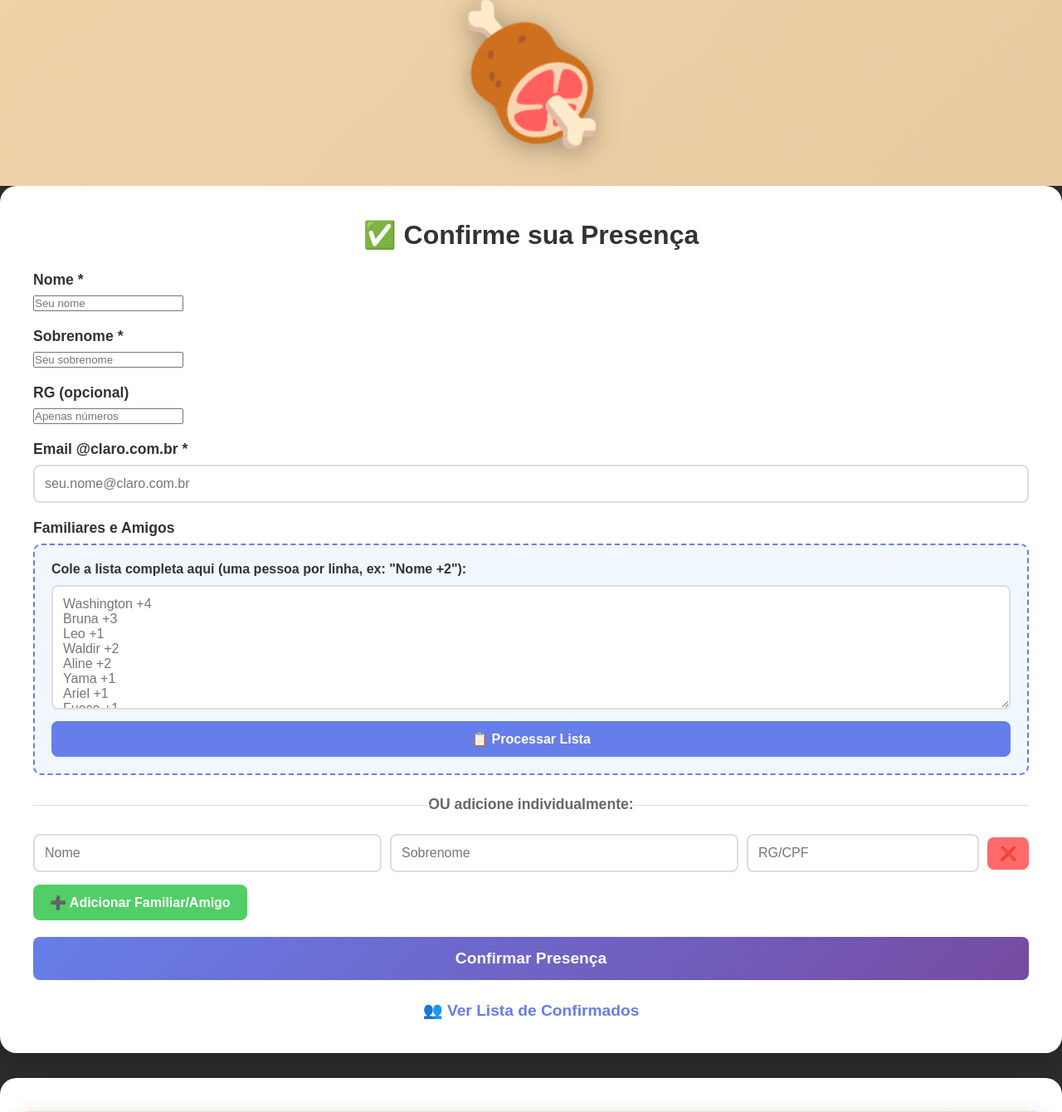
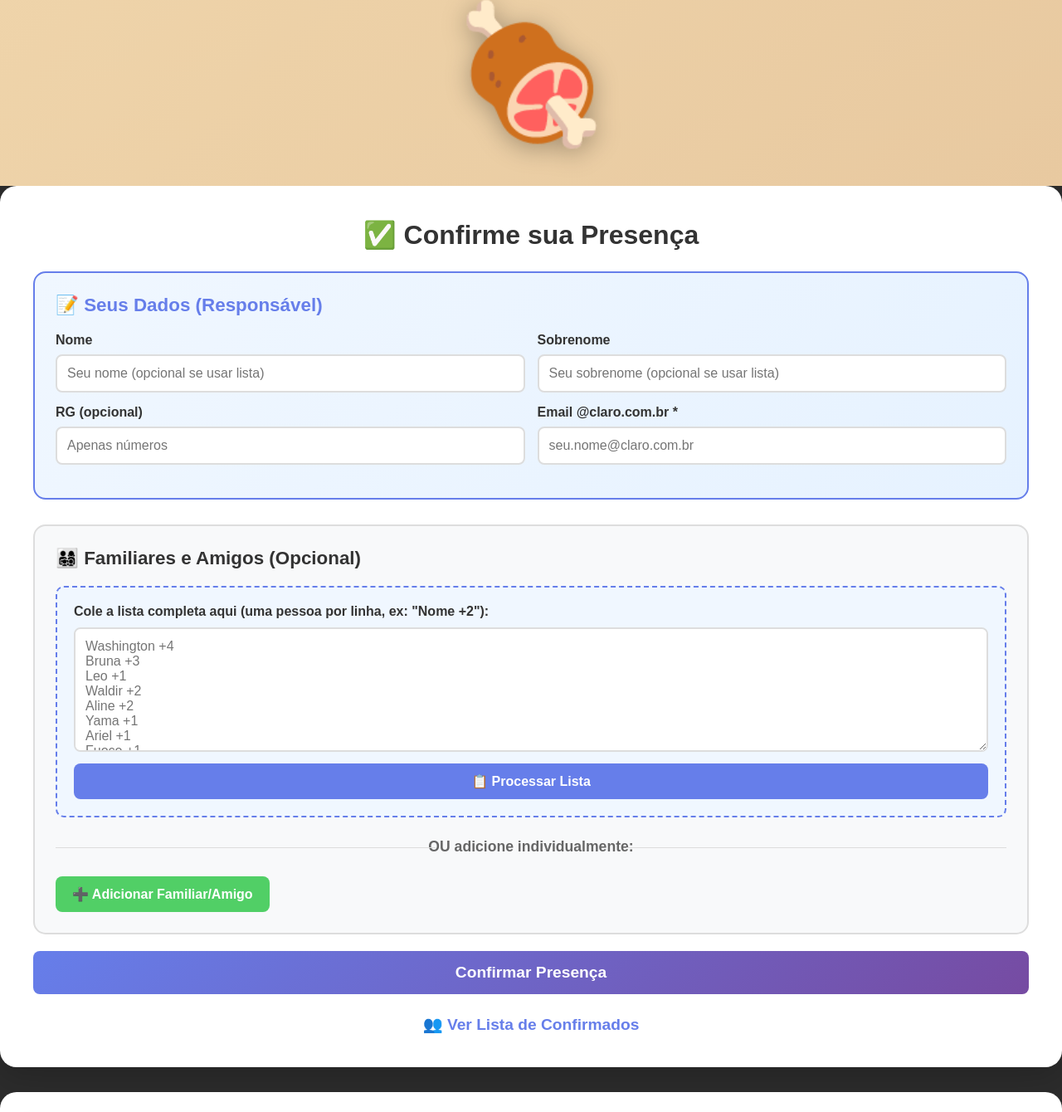
Before and after one commit to leonardolsanches/churras, a Flask app: page / in a window 1280 px wide. Shown: the part 1434-2774 px from the top of the page at 83% size. Run offline with Flask 3, Linux system fonts and the light colour scheme.

Commit message:
Add files via upload

```diff
--- a/main.py
+++ b/main.py
@@ -41,54 +41,67 @@ def get_inscricoes():
 
 @app.route('/api/inscricao', methods=['POST'])
 def add_inscricao():
-    dados = request.json
-    nome = dados.get('nome', '').strip()
-    sobrenome = dados.get('sobrenome', '').strip()
-    rg = dados.get('rg', '').strip()
-    email = dados.get('email', '').lower().strip()
+    try:
+        dados = request.json
+        if not dados:
+            return jsonify({"error": "Dados inválidos"}), 400
 
-    if not email.endswith('@claro.com.br'):
-        return jsonify({"error": "Email deve ser @claro.com.br"}), 400
+        nome = dados.get('nome', '').strip()
+        sobrenome = dados.get('sobrenome', '').strip()
+        rg = dados.get('rg', '').strip()
+        email = dados.get('email', '').lower().strip()
 
-    data = load_data()
+        if not email:
+            return jsonify({"error": "Email é obrigatório"}), 400
 
-    for inscricao in data['inscricoes']:
-        if inscricao['email'] == email:
-            return jsonify({"error": "Email já cadastrado"}), 400
+        if not email.endswith('@claro.com.br'):
+            return jsonify({"error": "Email deve ser @claro.com.br"}), 400
 
-    familiares_dados = dados.get('familiares', [])
+        if not nome:
+            return jsonify({"error": "Nome é obrigatório"}), 400
 
-    familiares_com_id = []
-    for i, familiar in enumerate(familiares_dados):
-        if isinstance(familiar, str):
-            # Compatibilidade com formato antigo
-            familiares_com_id.append({
-                "id": f"{email}_{i}",
-                "nome": familiar.strip(),
-                "sobrenome": "",
-                "documento": ""
-            })
-        else:
-            # Novo formato com campos separados
-            familiares_com_id.append({
-                "id": f"{email}_{i}",
-                "nome": familiar.get('nome', '').strip(),
-                "sobrenome": familiar.get('sobrenome', '').strip(),
-                "documento": familiar.get('documento', '').strip()
-            })
+        data = load_data()
 
-    nova_inscricao = {
-        "nome": nome,
-        "sobrenome": sobrenome,
-        "rg": rg,
-        "email": email,
-        "familiares": familiares_com_id
-    }
+        for inscricao in data['inscricoes']:
+            if inscricao['email'] == email:
+                return jsonify({"error": "Email já cadastrado"}), 400
 
-    data['inscricoes'].append(nova_inscricao)
-    save_data(data)
+        familiares_dados = dados.get('familiares', [])
 
-    return jsonify({"success": True, "inscricao": nova_inscricao})
+        familiares_com_id = []
+        for i, familiar in enumerate(familiares_dados):
+            if isinstance(familiar, str):
+                # Compatibilidade com formato antigo
+                familiares_com_id.append({
+                    "id": f"{email}_{i}",
+                    "nome": familiar.strip(),
+                    "sobrenome": "",
+                    "documento": ""
+                })
+            else:
+                # Novo formato com campos separados
+                familiares_com_id.append({
+                    "id": f"{email}_{i}",
+                    "nome": familiar.get('nome', '').strip(),
+                    "sobrenome": familiar.get('sobrenome', '').strip(),
+                    "documento": familiar.get('documento', '').strip()
+                })
+
+        nova_inscricao = {
+            "nome": nome,
+            "sobrenome": sobrenome,
+            "rg": rg,
+            "email": email,
+            "familiares": familiares_com_id
+        }
+
+        data['inscricoes'].append(nova_inscricao)
+        save_data(data)
+
+        return jsonify({"success": True, "inscricao": nova_inscricao})
+    except Exception as e:
+        print(f"Erro ao processar inscrição: {str(e)}")
+        return jsonify({"error": f"Erro interno: {str(e)}"}), 500
 
 @app.route('/qrcode/maps')
 def qrcode_maps():
@@ -140,6 +153,26 @@ def update_inscricao():
 
     return jsonify({"error": "Inscrição não encontrada"}), 404
 
+@app.route('/api/convidado/update', methods=['POST'])
+def update_convidado():
+    dados = request.json
+    email = dados.get('email', '').lower().strip()
+    convidado_id = dados.get('id', '').strip()
+
+    data = load_data()
+
+    for inscricao in data['inscricoes']:
+        if inscricao['email'] == email:
+            for familiar in inscricao.get('familiares', []):
+                if familiar['id'] == convidado_id:
+                    familiar['nome'] = dados.get('nome', '').strip()
+                    familiar['sobrenome'] = dados.get('sobrenome', '').strip()
+                    familiar['documento'] = dados.get('rg', '').strip()
+                    save_data(data)
+                    return jsonify({"success": True, "familiar": familiar})
+
+    return jsonify({"error": "Convidado não encontrado"}), 404
+
 @app.route('/api/inscricao/delete', methods=['POST'])
 def delete_inscricoes():
     ids = request.json.get('ids', [])
--- a/static/script.js
+++ b/static/script.js
@@ -82,19 +82,14 @@ function addFamiliar() {
     newItem.innerHTML = `
         <input type="text" class="familiar-input-nome" placeholder="Nome">
         <input type="text" class="familiar-input-sobrenome" placeholder="Sobrenome">
-        <input type="text" class="familiar-input-documento" placeholder="RG/CPF">
+        <input type="text" class="familiar-input-documento" placeholder="RG/CPF (opcional)">
         <button type="button" class="btn-remove" onclick="removeFamiliar(this)">❌</button>
     `;
     container.appendChild(newItem);
 }
 
 function removeFamiliar(button) {
-    const container = document.getElementById('familiares-container');
-    if (container.children.length > 1) {
-        button.parentElement.remove();
-    } else {
-        button.previousElementSibling.value = '';
-    }
+    button.parentElement.remove();
 }
 
 document.getElementById('inscricaoForm').addEventListener('submit', async function(e) {
@@ -109,6 +104,7 @@ document.getElementById('inscricaoForm').addEventListener('submit', async functi
     if (!email.endsWith('@claro.com.br')) {
         messageDiv.className = 'message error';
         messageDiv.textContent = '❌ O email deve ser do domínio @claro.com.br';
+        messageDiv.style.display = 'block';
         return;
     }
 
@@ -116,28 +112,49 @@ document.getElementById('inscricaoForm').addEventListener('submit', async functi
     const familiares = [];
 
     familiarItems.forEach(item => {
-        const nome = item.querySelector('.familiar-input-nome').value.trim();
-        const sobrenome = item.querySelector('.familiar-input-sobrenome').value.trim();
+        const nomeItem = item.querySelector('.familiar-input-nome').value.trim();
+        const sobrenomeItem = item.querySelector('.familiar-input-sobrenome').value.trim();
         const documento = item.querySelector('.familiar-input-documento').value.trim();
 
-        if (nome || sobrenome) {
+        if (nomeItem || sobrenomeItem) {
             familiares.push({
-                nome: nome,
-                sobrenome: sobrenome,
+                nome: nomeItem,
+                sobrenome: sobrenomeItem,
                 documento: documento
             });
         }
     });
 
+    // Se não tem nome principal mas tem familiares da lista em lote, usar primeiro da lista como responsável
+    let nomeResponsavel = nome;
+    let sobrenomeResponsavel = sobrenome;
+
+    if (!nomeResponsavel && familiares.length > 0) {
+        nomeResponsavel = familiares[0].nome;
+        sobrenomeResponsavel = familiares[0].sobrenome;
+        familiares.shift(); // Remove o primeiro que virou responsável
+    }
+
+    if (!nomeResponsavel) {
+        messageDiv.className = 'message error';
+        messageDiv.textContent = '❌ Preencha seu nome ou cole uma lista de convidados';
+        messageDiv.style.display = 'block';
+        return;
+    }
+
     const dados = {
-        nome: nome,
-        sobrenome: sobrenome,
+        nome: nomeResponsavel,
+        sobrenome: sobrenomeResponsavel,
         rg: rg,
         email: email,
         familiares: familiares
     };
 
     try {
+        messageDiv.style.display = 'block';
+        messageDiv.className = 'message';
+        messageDiv.textContent = '⏳ Enviando...';
+
         const response = await fetch('/api/inscricao', {
             method: 'POST',
             headers: {
@@ -156,7 +173,7 @@ document.getElementById('inscricaoForm').addEventListener('submit', async functi
             document.getElementById('sobrenome').value = '';
             document.getElementById('rg').value = '';
             document.getElementById('email').value = '';
-            familiarInputs.forEach(input => input.value = '');
+            document.getElementById('familiares-container').innerHTML = '';
 
             setTimeout(() => {
                 messageDiv.style.display = 'none';
@@ -166,7 +183,8 @@ document.getElementById('inscricaoForm').addEventListener('submit', async functi
             messageDiv.textContent = '❌ ' + (result.error || 'Erro ao confirmar inscrição');
         }
     } catch (error) {
+        console.error('Erro:', error);
         messageDiv.className = 'message error';
-        messageDiv.textContent = '❌ Erro ao enviar inscrição. Tente novamente.';
+        messageDiv.textContent = '❌ Erro ao enviar inscrição. Verifique sua conexão e tente novamente.';
     }
 });
--- a/static/style.css
+++ b/static/style.css
@@ -180,8 +180,49 @@ body {
     text-align: center;
 }
 
+.responsavel-section {
+    background: linear-gradient(135deg, #f0f7ff 0%, #e6f2ff 100%);
+    padding: 25px;
+    border-radius: 15px;
+    margin-bottom: 30px;
+    border: 2px solid #667eea;
+}
+
+.responsavel-section h4 {
+    color: #667eea;
+    font-size: 1.4em;
+    margin-bottom: 20px;
+    display: flex;
+    align-items: center;
+    gap: 10px;
+}
+
+.convidados-section {
+    background: #f8f9fa;
+    padding: 25px;
+    border-radius: 15px;
+    margin-bottom: 20px;
+    border: 2px solid #ddd;
+}
+
+.convidados-section h4 {
+    color: #333;
+    font-size: 1.4em;
+    margin-bottom: 20px;
+    display: flex;
+    align-items: center;
+    gap: 10px;
+}
+
+.form-row {
+    display: grid;
+    grid-template-columns: 1fr 1fr;
+    gap: 15px;
+    margin-bottom: 15px;
+}
+
 .form-group {
-    margin-bottom: 20px;
+    margin-bottom: 0;
 }
 
 .form-group label {
@@ -189,10 +230,11 @@ body {
     color: #333;
     font-weight: bold;
     margin-bottom: 8px;
-    font-size: 1.1em;
+    font-size: 1em;
 }
 
-.form-group input[type="email"] {
+.form-group input[type="email"],
+.form-group input[type="text"] {
     width: 100%;
     padding: 12px;
     border: 2px solid #ddd;
--- a/templates/index.html
+++ b/templates/index.html
@@ -53,16 +53,21 @@
         <div class="form-section">
             <h3>✅ Confirme sua Presença</h3>
             <form id="inscricaoForm">
+                <div class="responsavel-section">
+                    <h4>📝 Seus Dados (Responsável)</h4>
+                    <div class="form-row">
                         <div class="form-group">
-                    <label for="nome">Nome *</label>
-                    <input type="text" id="nome" name="nome" placeholder="Seu nome" required>
+                            <label for="nome">Nome</label>
+                            <input type="text" id="nome" name="nome" placeholder="Seu nome (opcional se usar lista)">
                         </div>
 
                         <div class="form-group">
-                    <label for="sobrenome">Sobrenome *</label>
-                    <input type="text" id="sobrenome" name="sobrenome" placeholder="Seu sobrenome" required>
+                            <label for="sobrenome">Sobrenome</label>
+                            <input type="text" id="sobrenome" name="sobrenome" placeholder="Seu sobrenome (opcional se usar lista)">
+                        </div>
                     </div>
 
+                    <div class="form-row">
                         <div class="form-group">
                             <label for="rg">RG (opcional)</label>
                             <input type="text" id="rg" name="rg" placeholder="Apenas números">
@@ -72,23 +77,18 @@
                             <label for="email">Email @claro.com.br *</label>
                             <input type="email" id="email" name="email" placeholder="seu.nome@claro.com.br" required>
                         </div>
+                    </div>
+                </div>
 
-                <div class="form-group">
-                    <label>Familiares e Amigos</label>
+                <div class="convidados-section">
+                    <h4>👨‍👩‍👧‍👦 Familiares e Amigos (Opcional)</h4>
                     <div class="paste-area">
                         <label for="paste-list">Cole a lista completa aqui (uma pessoa por linha, ex: "Nome +2"):</label>
                         <textarea id="paste-list" placeholder="Washington +4&#10;Bruna +3&#10;Leo +1&#10;Waldir +2&#10;Aline +2&#10;Yama +1&#10;Ariel +1&#10;Fuoco +1&#10;Marco +1&#10;Fabio Arruda +1&#10;Fabiano"></textarea>
                         <button type="button" class="btn-process" onclick="processarLista()">📋 Processar Lista</button>
                     </div>
                     <div class="divider">OU adicione individualmente:</div>
-                    <div id="familiares-container">
-                        <div class="familiar-item-grid">
-                            <input type="text" class="familiar-input-nome" placeholder="Nome">
-                            <input type="text" class="familiar-input-sobrenome" placeholder="Sobrenome">
-                            <input type="text" class="familiar-input-documento" placeholder="RG/CPF">
-                            <button type="button" class="btn-remove" onclick="removeFamiliar(this)">❌</button>
-                        </div>
-                    </div>
+                    <div id="familiares-container"></div>
                     <button type="button" class="btn-add" onclick="addFamiliar()">➕ Adicionar Familiar/Amigo</button>
                 </div>
 
```
Also changed, not shown: other parts of static/style.css (+52 -14 lines), inscricoes.json (+304 -1 lines), templates/lista.html (+35 -11 lines), attached_assets/image_1760572128303.png (added), attached_assets/image_1760572682976.png (added). Lines whose indentation alone changed are shown as unchanged.
